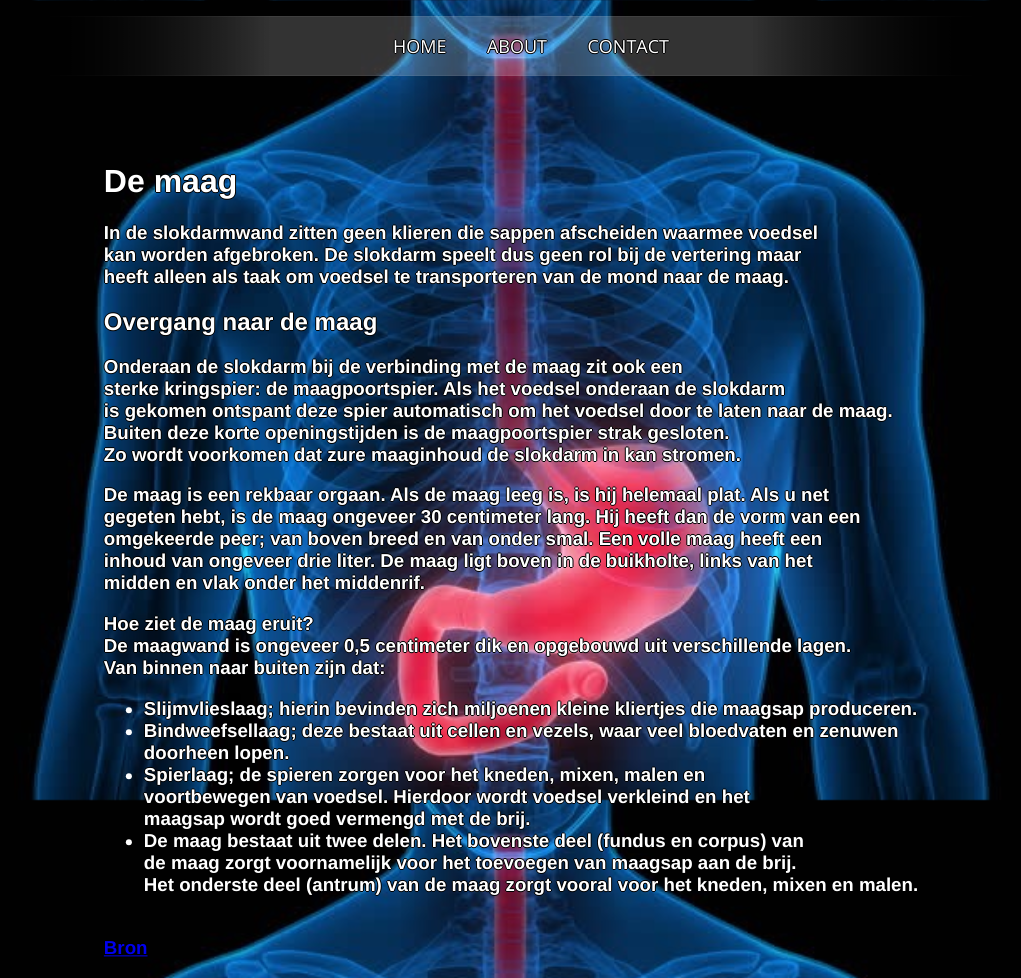
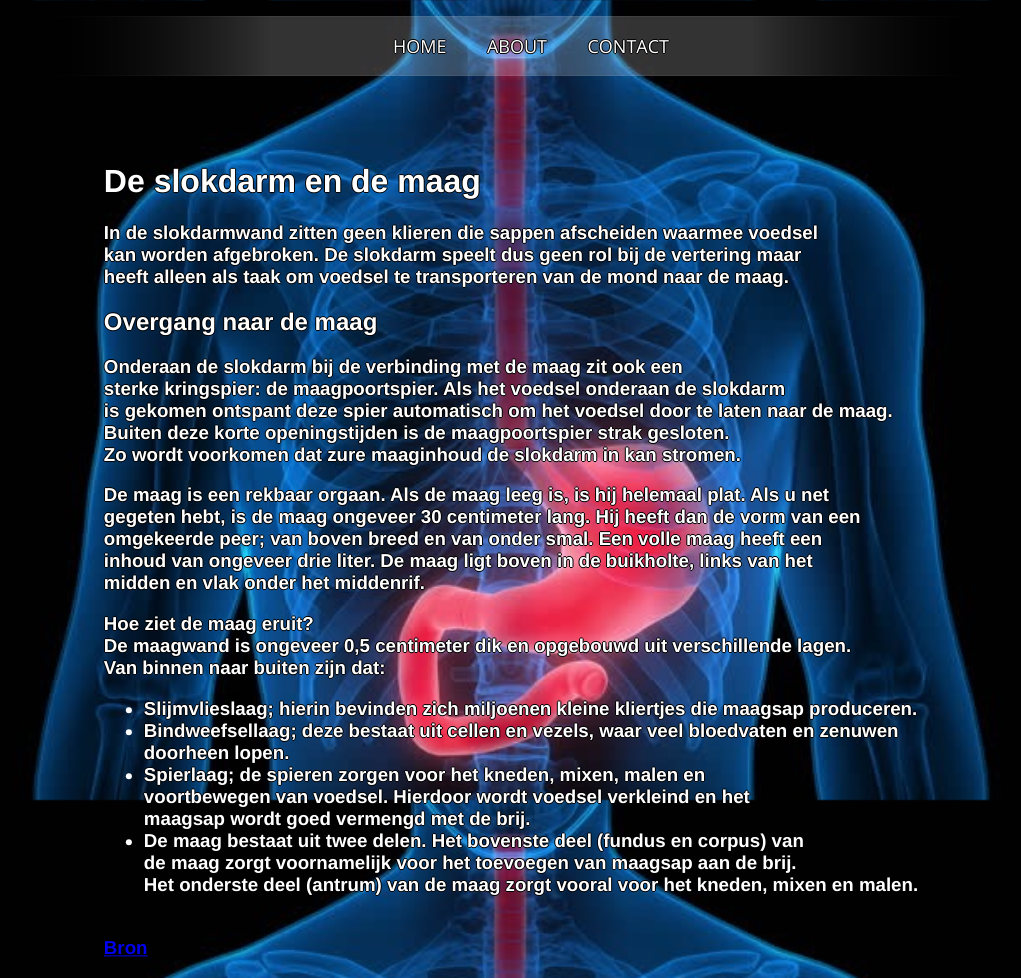
Before and after one commit to pcc136333/pcc136333.github.io, a plain HTML site: page maag.html in a window 1280 px wide. Shown: the whole page, without its empty margins (129-1150 px from the left). Drawn offline with nearby package versions, Linux system fonts and the light colour scheme.

Commit message:
Update maag.html

```diff
--- a/maag.html
+++ b/maag.html
@@ -44,7 +44,7 @@ position: absolute;
 </nav>
 
 <div class="info">
-	<h1> De maag</h1>
+	<h1> De slokdarm en de maag</h1>
 	<h3><p>
 In de slokdarmwand zitten geen klieren die sappen afscheiden waarmee voedsel </br>
 kan worden afgebroken. De slokdarm speelt dus geen rol bij de vertering maar</br>
```
